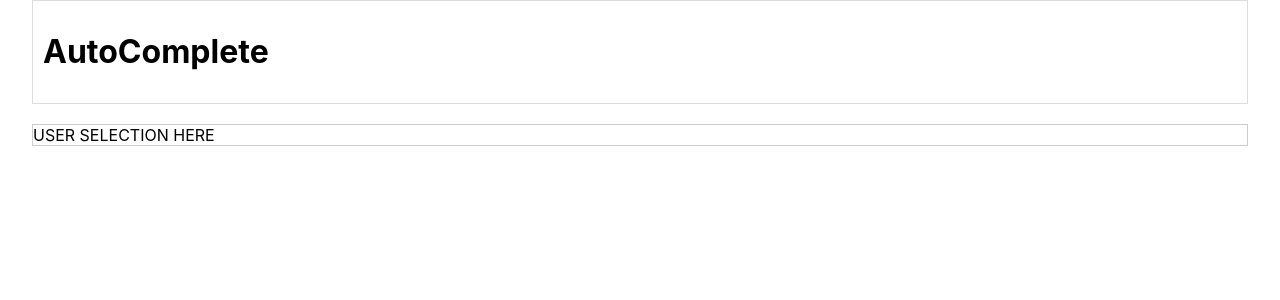
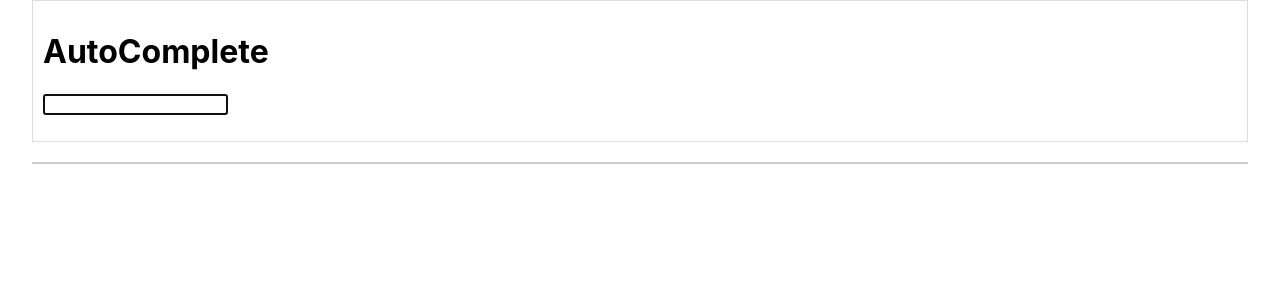
Before and after one commit to roman-kr-dev/autocomplete-chalange, a Next.js app: page / in a window 1280 px wide. Shown: the top 300 px of the page. Built offline with nearby package versions, Linux system fonts and the light colour scheme.

Commit message:
Implemented AutoComplete with delayed respones handling

```diff
--- a/components/AutoComplete.tsx
+++ b/components/AutoComplete.tsx
@@ -1,13 +1,131 @@
-import styles from '../styles/Autocomplete.module.css';
+import { useEffect, useRef, useState } from "react";
+import styles from "../styles/Autocomplete.module.css";
+import axios, { CancelToken, CancelTokenSource } from "axios";
 
-// /api/autocomplete?q=a
+const fetchFromAPI = async (input: string, cancelToken: CancelToken) =>
+  axios
+    .get(`/api/autocomplete?q=${input}&delay=1`, { cancelToken })
+    .then(function (response) {
+      const {
+        data: { items },
+      } = response;
+      return items;
+    })
+    .catch(function (error) {
+      console.log(error);
+      return [];
+    });
 
-const AutoComplete = () => {
+interface AutoCompleteProps {
+  setSelectedSuggestion: (suggestion: string) => void;
+}
+const AutoComplete = ({ setSelectedSuggestion }: AutoCompleteProps) => {
+  const axiosCancelSource = useRef<CancelTokenSource | null>(null);
+
+  const inputRef = useRef<HTMLInputElement>(null);
+  useEffect(() => {
+    inputRef.current?.focus();
+  });
+  const [txt, setTxt] = useState("");
+  const [suggestions, setSuggestions] = useState<string[]>([]);
+  const [suggestionIndex, setSuggestionIndex] = useState<number>(-1);
+
+  const debounceRef = useRef<NodeJS.Timeout | null>(null);
+  const debounceInput = (inputText: string) => {
+    // Clear the old timeout
+    if (debounceRef.current) clearTimeout(debounceRef.current);
+
+    // Save the new timeout in the ref
+    debounceRef.current = setTimeout(() => {
+      // If there's an ongoing request, cancel it
+      if (axiosCancelSource.current) {
+        axiosCancelSource.current.cancel(
+          "New request incoming, cancelling old request"
+        );
+      }
+
+      // Create a new cancel source for the new request
+      axiosCancelSource.current = axios.CancelToken.source();
+
+      fetchFromAPI(inputText, axiosCancelSource.current.token)
+        .then((res) => {
+          setSuggestions(res);
+        })
+        .catch((e) => {
+          if (axios.isCancel(e)) {
+            console.log("Request cancelled", e.message);
+          } else {
+            console.log(e);
+            setSuggestions([]);
+          }
+        });
+    }, 300);
+  };
+
+  const getSuggestions = (inputText: string) => {
+    setTxt(inputText);
+    if (inputText === "" || !inputText) {
+      setSuggestions([]);
+      return;
+    }
+
+    debounceInput(inputText);
+  };
+
+  const Suggestions = () => (
+    <ul>
+      {suggestions.map((suggestion: string, i: number) => (
+        <li
+          key={i}
+          style={{ background: i === suggestionIndex ? "#aaa" : "#ccc" }}
+          onClick={() => {
+            setSelectedSuggestion(suggestion);
+            setTxt(suggestion);
+            setSuggestions([]);
+          }}
+        >
+          {suggestion}
+        </li>
+      ))}
+    </ul>
+  );
+
+  const handleKeyDown = (e: React.KeyboardEvent<HTMLInputElement>) => {
+    if (e.keyCode === 38) {
+      // Up
+      if (suggestionIndex === 0) return;
+
+      setSuggestionIndex(suggestionIndex - 1);
+    }
+    if (e.keyCode === 40) {
+      // Down
+      if (suggestionIndex === suggestions.length - 1) return;
+
+      setSuggestionIndex(suggestionIndex + 1);
+    }
+    if (e.keyCode === 13) {
+      // Enter
+      setSelectedSuggestion(suggestions[suggestionIndex]);
+      setTxt(suggestions[suggestionIndex]);
+      setSuggestions([]);
+    }
+  };
+
   return (
     <div className={styles.container}>
       <h1>AutoComplete</h1>
+      <input
+        type="text"
+        value={txt}
+        onChange={(e) => {
+          getSuggestions(e.target.value);
+        }}
+        onKeyDown={handleKeyDown}
+        ref={inputRef}
+      />
+      {Suggestions()}
     </div>
-  )
-}
+  );
+};
 
-export default AutoComplete
+export default AutoComplete;
--- a/package.json
+++ b/package.json
@@ -9,6 +9,7 @@
     "lint": "next lint"
   },
   "dependencies": {
+    "axios": "^1.4.0",
     "next": "12.3.1",
     "react": "18.2.0",
     "react-dom": "18.2.0"
--- a/pages/index.tsx
+++ b/pages/index.tsx
@@ -1,14 +1,16 @@
-import type { NextPage } from 'next'
-import styles from '../styles/Home.module.css';
-import AutoComplete from '../components/AutoComplete';
+import type { NextPage } from "next";
+import styles from "../styles/Home.module.css";
+import AutoComplete from "../components/AutoComplete";
+import { useState } from "react";
 
 const Home: NextPage = () => {
+  const [selectedSuggestion, setSelectedSuggestion] = useState<string>("");
   return (
     <div className={styles.container}>
-      <AutoComplete />
-      <div className={styles.userSelection}>USER SELECTION HERE</div>
+      <AutoComplete setSelectedSuggestion={setSelectedSuggestion} />
+      <div className={styles.userSelection}>{selectedSuggestion}</div>
     </div>
-  )
-}
+  );
+};
 
-export default Home
+export default Home;
```
Also changed, not shown: 1 other file (tests, documents, lock files or other folders).
